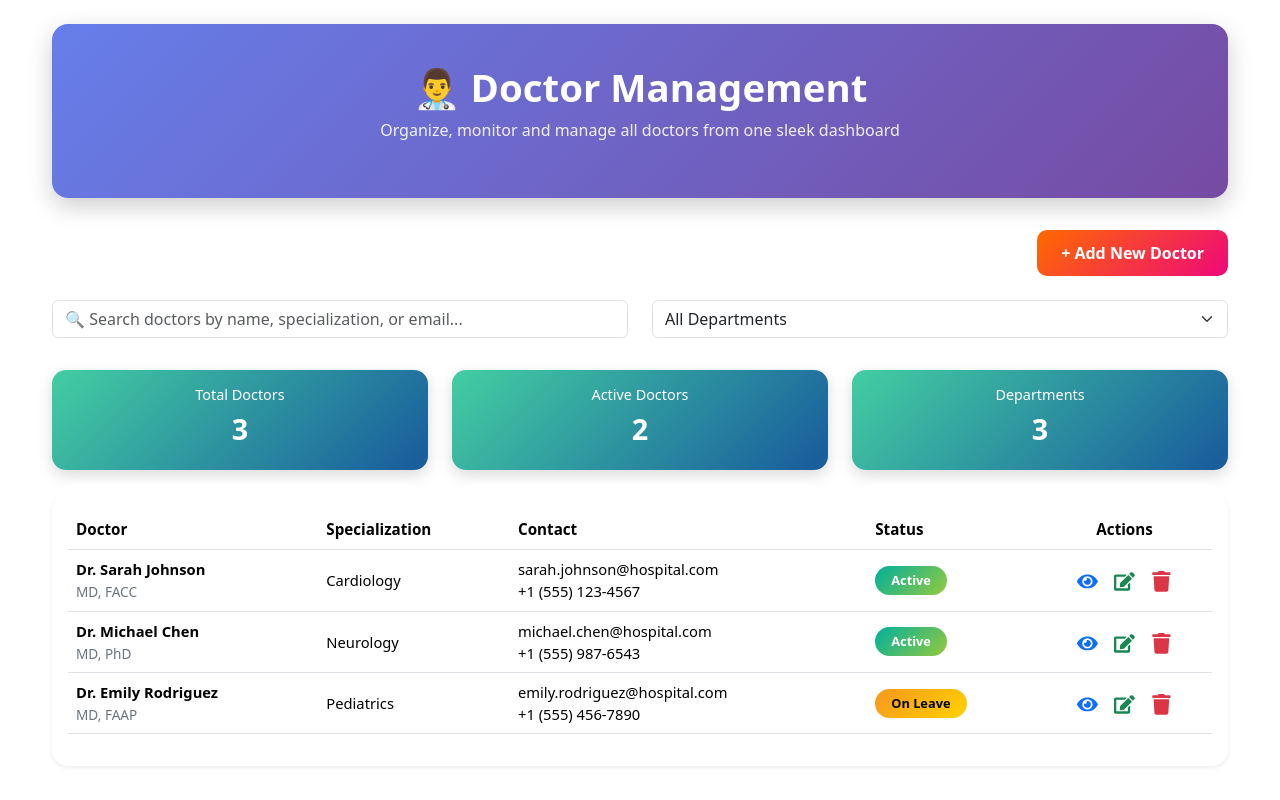
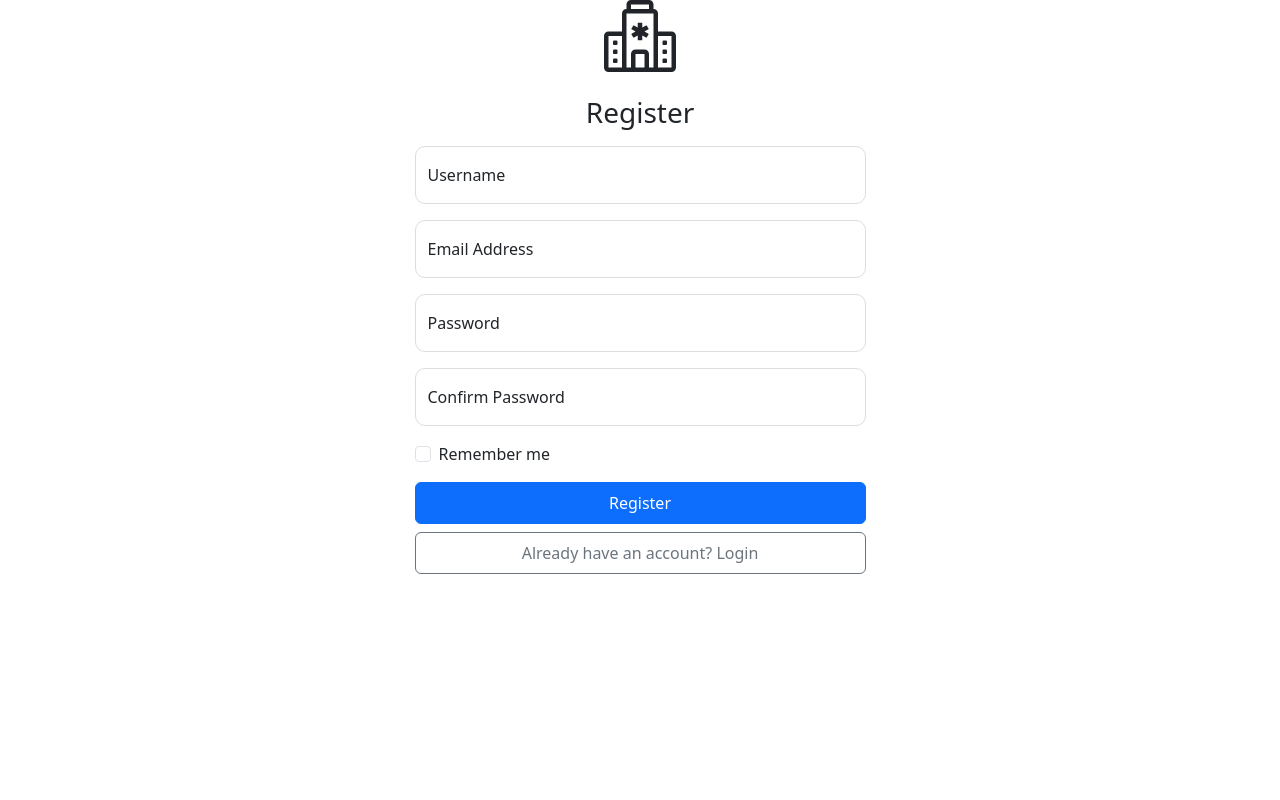
Before and after one commit to Raghavan-S27/CollegeProject, a React (Vite) app in the folder frontend/: page /register in a window 1280 px wide. Built offline with nearby package versions, Linux system fonts and the light colour scheme.

Commit message:
Made navigation to profile

```diff
--- a/frontend/src/HomePageComponents/NavBar.jsx
+++ b/frontend/src/HomePageComponents/NavBar.jsx
@@ -1,7 +1,13 @@
 import React from 'react';
 import '../CSSFolder/home.css';
+import {useNavigate} from "react-router-dom";
 
 const NavBar = () => {
+    const navigate = useNavigate();
+    function handleProfile() {
+        navigate("/profile");
+    }
+
     return (
         <>
             {/* Main Navbar */}
@@ -68,7 +74,7 @@ const NavBar = () => {
                                     </div>
                                 </a>
                                 <ul className="dropdown-menu dropdown-menu-end">
-                                    <li><a className="dropdown-item" href="#">Profile</a></li>
+                                    <li><a className="dropdown-item" href="#" onClick={handleProfile}>Profile</a></li>
                                     <li><hr className="dropdown-divider"/></li>
                                     <li><a className="dropdown-item" href="#">Logout</a></li>
                                 </ul>
--- a/frontend/src/Navigation.jsx
+++ b/frontend/src/Navigation.jsx
@@ -3,6 +3,7 @@ import { BrowserRouter as Router, Routes, Route } from "react-router-dom";
 import Login from "./Login.jsx";
 import Register from "./Register.jsx";
 import HomePage from "./HomePage.jsx";
+import Profile from "./Profile.jsx";
 
 const Navigation = () => {
     return (
@@ -12,6 +13,7 @@ const Navigation = () => {
                 <Route path="/register" element={<Register />} />
 
                 <Route path="/home" element={<HomePage />} />
+                <Route path ="/profile" element={<Profile />} />
 
             </Routes>
         </Router>
--- a/frontend/src/main.jsx
+++ b/frontend/src/main.jsx
@@ -9,7 +9,7 @@ import Profile from "./Profile.jsx";
 
 createRoot(document.getElementById('root')).render(
   <StrictMode>
-     <Profile/>
+     <Navigation/>
 
   </StrictMode>,
 )
```
